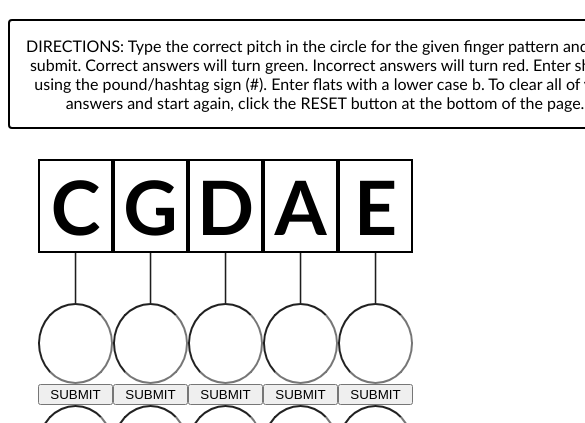
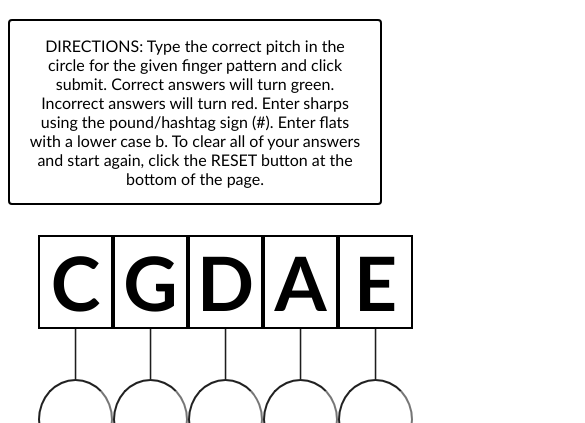
Before and after one commit to dufmel/bornhoff-patterns-exercises, a plain HTML site: page index.html in a window 390 px wide. Shown: the part 421-844 px from the top of the page, 585 px wide, since content can reach past the window. Drawn offline with Linux system fonts and the light colour scheme.

Commit message:
Override
Includes @media query for mobile devices.

```diff
--- a/styles.css
+++ b/styles.css
@@ -72,3 +72,9 @@ input{
     text-align: center;
     font-size:20px;
 }
+
+@media screen and (max-width: 700px){
+    p{
+        width:auto;
+    }
+}
```
